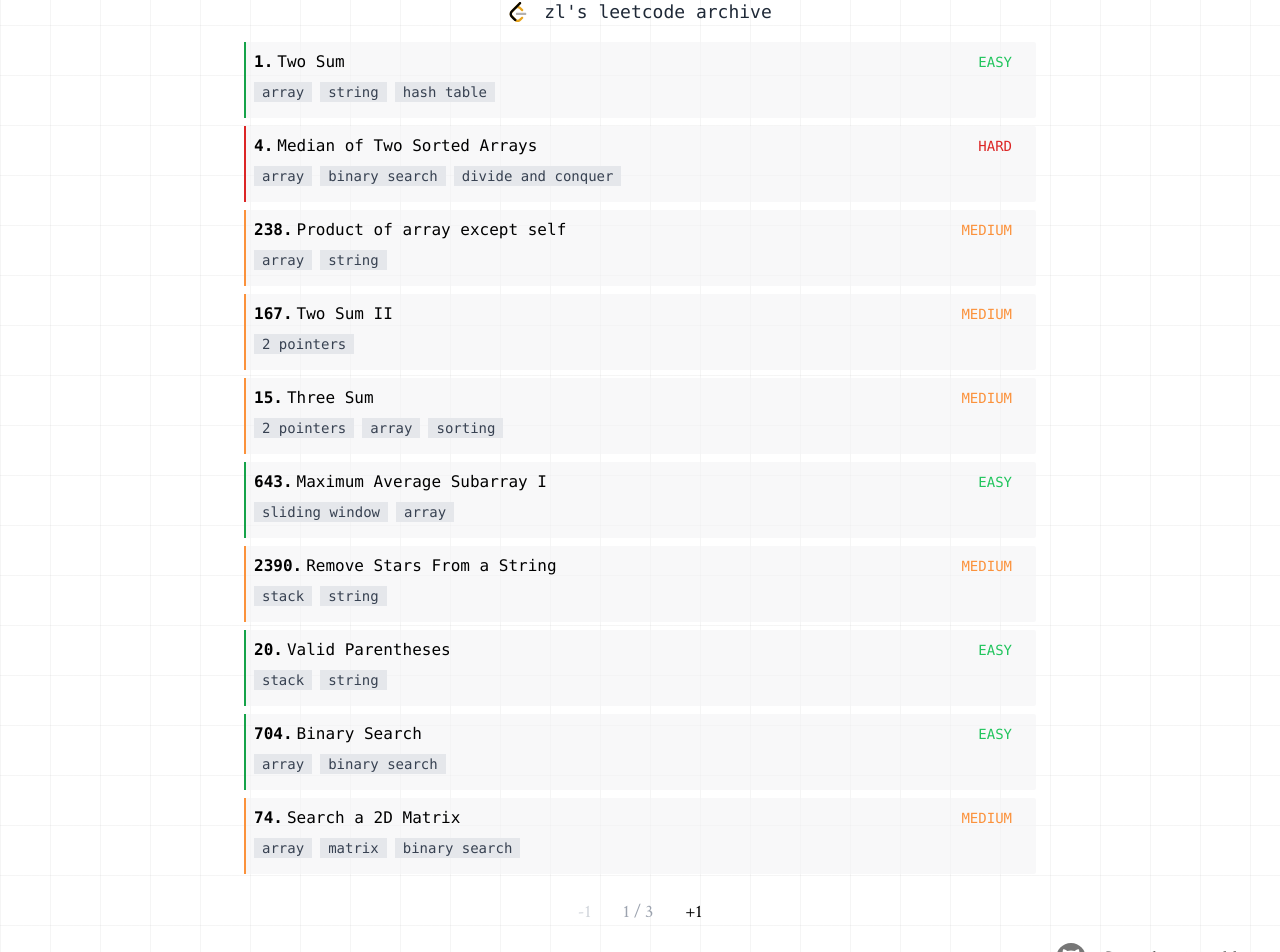
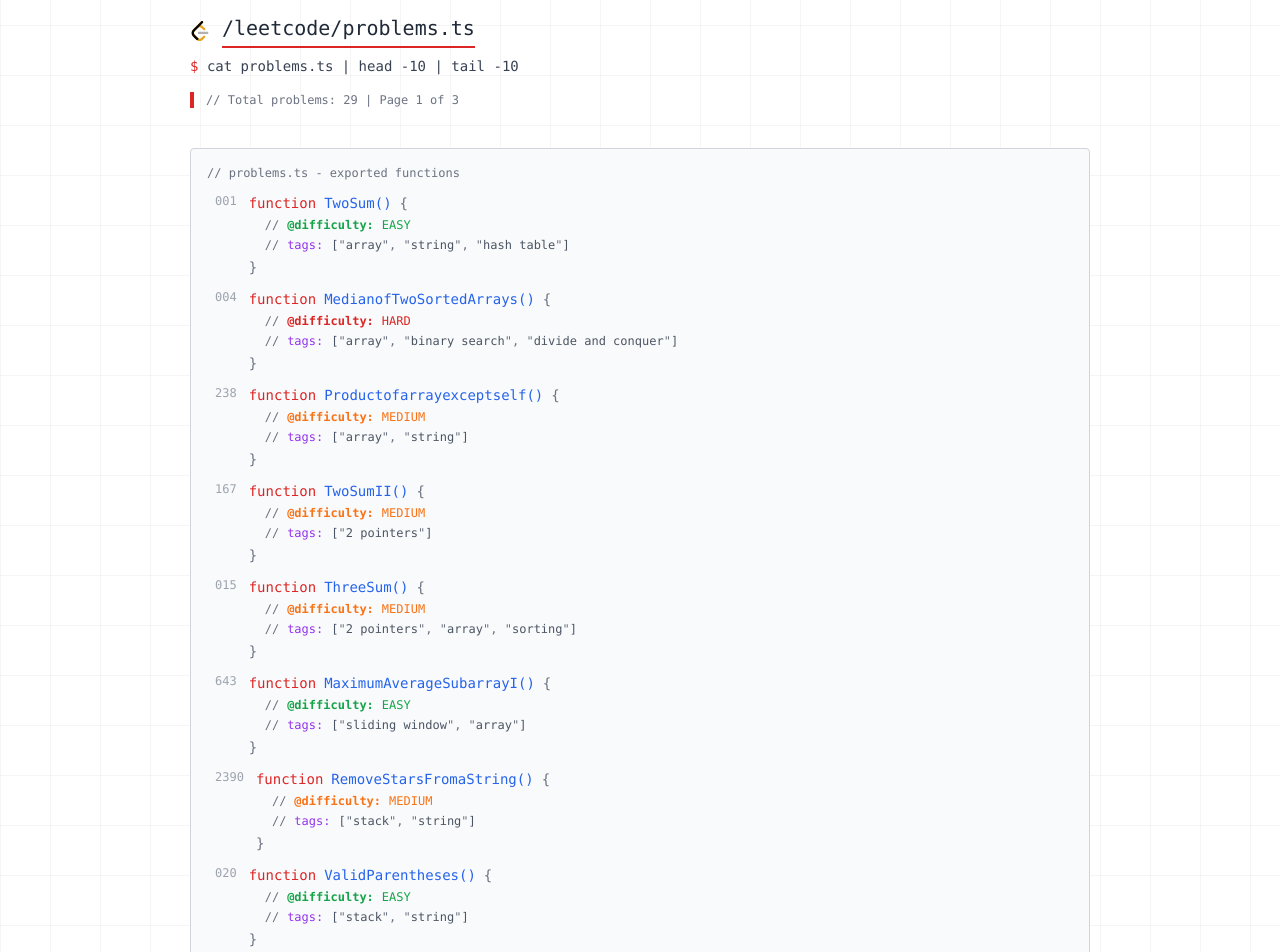
Before and after one commit to zlrkw11/zl-v2, a Next.js app: page /contents/leetcode in a window 1280 px wide. Shown: the part 75-1027 px from the top of the page. Built offline with nearby package versions, Linux system fonts and the light colour scheme.

Commit message:
feat: leetcode lib refactor

```diff
--- a/app/contents/leetcode/page.tsx
+++ b/app/contents/leetcode/page.tsx
@@ -1,8 +1,6 @@
 "use client";
 import { LeetCodeProps } from "@/app/types/types";
 import Link from "next/link";
-import { Arimo } from "next/font/google";
-import { Crimson_Text } from "next/font/google";
 import { useState } from "react";
 import lc from "../../../public/assets/leetcode.svg";
 import Image from "next/image";
@@ -15,21 +13,6 @@ import { problems2 } from "@/data/problems/problems2";
 import { problems3 } from "@/data/problems/problems3";
 const allProblems = [...problems1, ...problems2, ...problems3];
 
-const ArimoFont = Arimo({
-  subsets: ["latin"],
-  weight: "400",
-});
-
-const ArimoFontThick = Arimo({
-  subsets: ["latin"],
-  weight: "500",
-});
-
-const crimsonFont = Crimson_Text({
-  subsets: ["latin"],
-  weight: "400",
-});
-
 type Props = {
   problem: LeetCodeProps;
   index: number;
@@ -37,68 +20,78 @@ type Props = {
 
 const Problem = ({ problem, index }: Props) => {
   const { id, title, label, difficulty } = problem;
-  const labelCount = label.length;
+
+  const getDifficultyColor = () => {
+    if (difficulty === "easy") return "text-green-600 dark:text-green-400";
+    if (difficulty === "medium") return "text-orange-500 dark:text-orange-400";
+    return "text-red-600 dark:text-red-400";
+  };
+
+  const getDifficultySymbol = () => {
+    if (difficulty === "easy") return "✓";
+    if (difficulty === "medium") return "⚠";
+    return "✗";
+  };
+
   return (
     <motion.div
-      initial={{ opacity: 0, y: -50 }}
-      animate={{ opacity: 1, y: 0 }}
-      className={`font-mono ${
-        difficulty === "easy" && "border-l-green-600 dark:border-l-green-800"
-      } ${
-        difficulty === "medium" &&
-        "border-l-orange-400 dark:border-l-orange-800"
-      } ${
-        difficulty === "hard" && "border-l-red-600 dark:border-l-red-800"
-      } border-l-2 col-span-1 m-1 p-2 gap-2 flex flex-col h-full bg-gray-100 dark:bg-neutral-700 dark:text-neutral-300 bg-opacity-60 rounded-r-sm animate-slide-in-left`}
+      initial={{ opacity: 0, x: -20 }}
+      animate={{ opacity: 1, x: 0 }}
+      transition={{ delay: index * 0.05 }}
+      className="font-mono text-sm"
     >
       <Link
         href={`/contents/leetcode/${id}`}
-        className="flex justify-between items-center"
+        className="flex items-start gap-3 group hover:bg-gray-100 dark:hover:bg-neutral-700 px-2 py-1 rounded transition-colors"
       >
-        <h1 className="hover:text-red-600 hover:underline dark:hover:text-neutral-400">
-          <span className="font-bold mr-1">{id}.</span>
-          {title}
-        </h1>
-        <div className={`font-mono text-sm`}>
-          {difficulty === "easy" && (
-            <div className=" text-green-500 rounded-full dark:text-neutral-300">
-              <p className="hidden md:inline-block px-4">EASY</p>
-              <p className="md:hidden text-green-600 dark:text-neutral-300">
-                E
-              </p>
+        <span className="text-gray-400 dark:text-gray-500 text-xs select-none">
+          {String(id).padStart(3, "0")}
+        </span>
+
+        <div className="flex-1 flex flex-col gap-1">
+          <div className="flex items-center gap-2 flex-wrap">
+            <span className="text-red-600 dark:text-red-400">function</span>
+            <span className="text-blue-600 dark:text-blue-400 group-hover:text-red-600 dark:group-hover:text-red-400 transition-colors">
+              {title.replace(/\s+/g, "")}()
+            </span>
+            <span className="text-gray-500 dark:text-gray-400">{"{"}</span>
           </div>
-          )}{" "}
-          {difficulty === "medium" && (
-            <div className=" text-orange-400 rounded-full dark:text-neutral-300">
-              <p className="hidden md:inline-block px-4">MEDIUM</p>
-              <p className="md:hidden text-orange-400 dark:text-neutral-300">
-                M
-              </p>
+
+          <div className="pl-4 flex items-center gap-2 text-xs">
+            <span className="text-gray-500 dark:text-gray-400">//</span>
+            <span className={`${getDifficultyColor()} font-semibold`}>
+              @difficulty:
+            </span>
+            <span className={getDifficultyColor()}>
+              {difficulty.toUpperCase()}
+            </span>
+            {/* <span className={getDifficultyColor()}>
+              {getDifficultySymbol()}
+            </span> */}
           </div>
-          )}{" "}
-          {difficulty === "hard" && (
-            <div className=" text-red-600 rounded-full dark:text-neutral-300">
-              <p className="hidden md:inline-block px-4">HARD</p>
-              <p className="md:hidden  text-red-600 dark:text-neutral-300">H</p>
+
+          <div className="pl-4 flex items-center gap-2 text-xs flex-wrap">
+            <span className="text-gray-500 dark:text-gray-400">//</span>
+            <span className="text-purple-600 dark:text-purple-400">tags:</span>
+            <span className="text-gray-600 dark:text-gray-300">
+              [
+              {label.map((l, i) => (
+                <span key={i}>
+                  <span className="text-gray-500 dark:text-gray-400">"</span>
+                  <span>{l}</span>
+                  <span className="text-gray-500 dark:text-gray-400">"</span>
+                  {i < label.length - 1 && (
+                    <span className="text-gray-500 dark:text-gray-400">, </span>
+                  )}
+                </span>
+              ))}
+              ]
+            </span>
           </div>
-          )}
+
+          <span className="text-gray-500 dark:text-gray-400">{"}"}</span>
         </div>
       </Link>
-
-      <div
-        className={`md:flex gap-2 ${ArimoFont.className} text-sm ${
-          labelCount > 3 ? "grid grid-cols-2" : "flex"
-        }`}
-      >
-        {label.map((l, i) => (
-          <div
-            key={i}
-            className={`font-mono bg-gray-200 text-gray-700 dark:text-neutral-400 dark:bg-neutral-600 rounded-none px-2 md:text-based text-center text-nowrap`}
-          >
-            {l}
-          </div>
-        ))}
-      </div>
     </motion.div>
   );
 };
@@ -132,41 +125,105 @@ const LeetCode = () => {
   };
 
   return (
-    <div className="flex flex-col items-center gap-4">
-      <div className="flex gap-4 items-center">
+    <div className="flex flex-col items-center gap-6 m-4">
+      {/* Terminal-style header */}
+      <div className="md:w-[900px] w-full">
+        <div className="flex items-center gap-3 mb-2">
           <Image src={lc} width={20} height={20} alt="LeetCode" />
-        <h1
-          className={`text-lg font-mono text-gray-800 flex dark:text-neutral-400`}
-        >
-          zl's leetcode archive
+          <h1 className="text-xl font-mono text-gray-800 dark:text-neutral-300 border-b-2 border-b-red-600 pb-1">
+            /leetcode/problems.ts
           </h1>
         </div>
-      <div
-        className={`md:w-[800px] w-[370px] grid grid-cols-1 gap-2 items-center`}
-      >
+
+        {/* Terminal command style */}
+        <div className="font-mono text-sm text-gray-600 dark:text-gray-400 mb-4">
+          <span className="text-red-600 dark:text-red-400">$</span>{" "}
+          <span className="text-gray-700 dark:text-gray-300">
+            cat problems.ts | head -{numberPerPage} | tail -{numberPerPage}
+          </span>
+        </div>
+
+        {/* File header comment */}
+        <div className="font-mono text-xs text-gray-500 dark:text-gray-400 mb-4 border-l-4 border-l-red-600 pl-3">
+          <span className="text-gray-500 dark:text-gray-400">//</span>{" "}
+          <span className="text-gray-500 dark:text-gray-400">
+            Total problems: {allProblems.length} | Page {curr} of {totalPages}
+          </span>
+        </div>
+      </div>
+
+      {/* Problems list - code file style */}
+      <div className="md:w-[900px] w-full">
+        <div className="bg-gray-50 dark:bg-neutral-800 border border-gray-300 dark:border-neutral-700 rounded p-4 font-mono text-sm">
+          {/* Code block start */}
+          <div className="text-gray-500 dark:text-gray-400 text-xs mb-2">
+            <span className="text-gray-500 dark:text-gray-400">//</span>{" "}
+            <span className="text-gray-500 dark:text-gray-400">
+              problems.ts - exported functions
+            </span>
+          </div>
+
+          <div className="space-y-1">
             {paginatedProblems.map((problem, i) => (
               <Problem key={problem.id} problem={problem} index={i} />
             ))}
-        <div className="flex items-center md:w-[800px] w-[370px] mt-4 md:text-lg justify-center">
+          </div>
+
+          {/* Code block end */}
+          <div className="text-gray-500 dark:text-gray-400 text-xs mt-4">
+            <span className="text-gray-500 dark:text-gray-400">//</span>{" "}
+            <span className="text-gray-500 dark:text-gray-400">
+              end of file
+            </span>
+          </div>
+        </div>
+      </div>
+
+      {/* Terminal-style pagination */}
+      <div className="md:w-[900px] w-full">
+        <div className="font-mono text-sm flex items-center justify-center gap-4">
           <button
             onClick={Prev}
-            className={`mr-8 dark:text-neutral-400  ${
-              curr === 1 && `text-gray-300 dark:text-neutral-700`
-            } dark:text-neutral-400`}
+            disabled={curr === 1}
+            className={`px-3 py-1 border border-gray-300 dark:border-neutral-600 rounded transition-colors ${
+              curr === 1
+                ? "text-gray-300 dark:text-neutral-700 cursor-not-allowed border-gray-200 dark:border-neutral-800"
+                : "text-gray-700 dark:text-gray-300 hover:bg-gray-100 dark:hover:bg-neutral-700 hover:border-red-600 dark:hover:border-red-400"
+            }`}
           >
-            -1
+            <span className="text-red-600 dark:text-red-400">$</span>{" "}
+            <span>prev</span>
           </button>
-          <h1 className=" text-gray-400">
-            {curr} / {totalPages}
-          </h1>
+
+          <div className="text-gray-500 dark:text-gray-400 px-4">
+            <span className="text-gray-500 dark:text-gray-400">//</span>{" "}
+            <span>
+              page {curr} / {totalPages}
+            </span>
+          </div>
+
           <button
             onClick={Next}
-            className={`ml-8 dark:text-neutral-400 ${
-              curr === totalPages && `text-gray-300 dark:text-neutral-700`
+            disabled={curr === totalPages}
+            className={`px-3 py-1 border border-gray-300 dark:border-neutral-600 rounded transition-colors ${
+              curr === totalPages
+                ? "text-gray-300 dark:text-neutral-700 cursor-not-allowed border-gray-200 dark:border-neutral-800"
+                : "text-gray-700 dark:text-gray-300 hover:bg-gray-100 dark:hover:bg-neutral-700 hover:border-red-600 dark:hover:border-red-400"
             }`}
           >
-            +1
+            <span className="text-red-600 dark:text-red-400">$</span>{" "}
+            <span>next</span>
           </button>
+        </div>
+
+        {/* Quick navigation */}
+        <div className="mt-4 font-mono text-xs text-gray-500 dark:text-gray-400 text-center">
+          <span className="text-gray-500 dark:text-gray-400">//</span>{" "}
+          <span>
+            Showing {(curr - 1) * numberPerPage + 1}-
+            {Math.min(curr * numberPerPage, allProblems.length)} of{" "}
+            {allProblems.length} problems
+          </span>
         </div>
       </div>
     </div>
--- a/app/contents/patchnotes/page.tsx
+++ b/app/contents/patchnotes/page.tsx
@@ -136,6 +136,11 @@ const PatchNotes = () => {
               ver="1.1.4"
               date="2025/12/17"
               des="Updated the visual of the [About] page and [Contents] page to look more like a folder structure and easier to navigate. Made a temporary 404 page. Fixed minor layout issues on [Layout.tsx]."
+            />{" "}
+            <Note
+              ver="1.1.5"
+              date="2026/1/13"
+              des="Refactored the [Blog] page (detail page), [Leetcode] library and detail page, [Projects] page to fit the theme of the rest of the website better."
             />
           </ul>
         </div>
```
Lines whose indentation alone changed are shown as unchanged.
